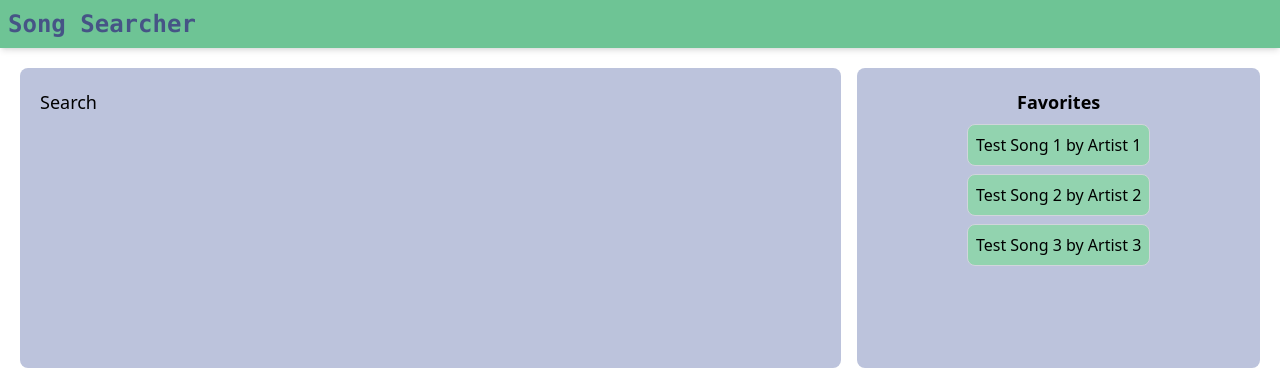
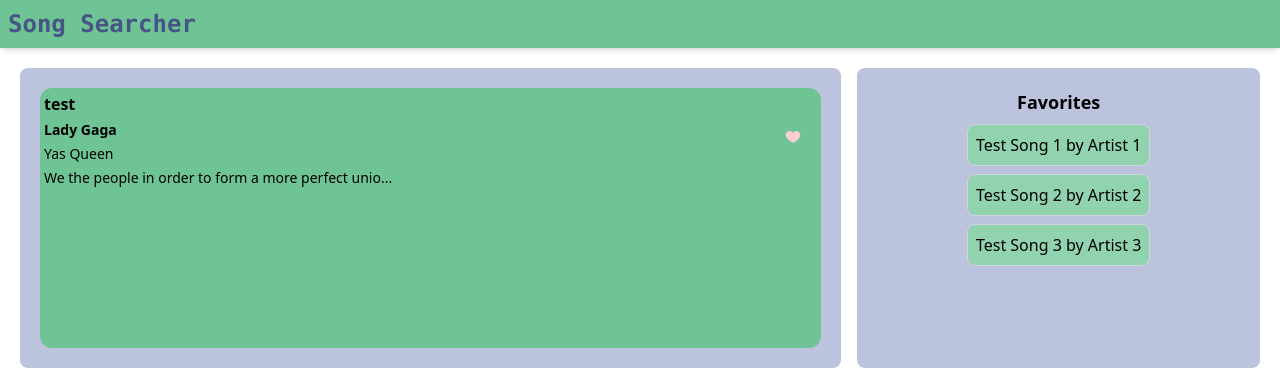
Before and after one commit to 251027-Java/SongSearcher, a React (Vite) app in the folder SongSearcherFrontend/: page /login in a window 1280 px wide. Both pictures are taken after a click on the button "Login". Shown: the top 382 px of the page. Built offline with nearby package versions, Linux system fonts and the light colour scheme; no server answers.

Commit message:
Add react-icons, and simple SearchSongItem component

```diff
--- a/SongSearcherFrontend/package.json
+++ b/SongSearcherFrontend/package.json
@@ -14,6 +14,7 @@
     "@tanstack/react-query": "^5.90.12",
     "react": "^19.2.0",
     "react-dom": "^19.2.0",
+    "react-icons": "^5.5.0",
     "react-router-dom": "^7.10.0",
     "react-select": "^5.10.2",
     "tailwindcss": "^4.1.17"
--- a/SongSearcherFrontend/src/Components/SearchBox.jsx
+++ b/SongSearcherFrontend/src/Components/SearchBox.jsx
@@ -1,8 +1,19 @@
+import SearchSongItem from "./SearchSongItem";
+
 const SearchBox = () => {
-
   return (
     <div className="flex col-span-2 h-75 bg-slate-200 rounded-lg p-5">
-      <h1 className="text-lg ">Search</h1>
+      <SearchSongItem
+        song={{
+          id: "fake",
+          title: "test",
+          length: 0,
+          lyrics:
+            "We the people in order to form a more perfect union establish justice and provide something like houses.",
+          album: { id: "fake", title: "Yas Queen", releaseYear: 1997 },
+          artists: [{ id: "fake", name: "Lady Gaga" }],
+        }}
+      />
     </div>
   );
 };
--- /dev/null
+++ b/SongSearcherFrontend/src/Components/SearchSongItem.jsx
@@ -0,0 +1,24 @@
+import { MAX_LENGTH } from "../constants";
+import { FcLikePlaceholder } from "react-icons/fc";
+
+const SearchSongItem = ({ song }) => {
+  return (
+    <div className="relative p-1 bg-mint-400 w-full rounded-xl">
+      <div className="flex flex-col gap-1">
+        <h2 className="font-bold text-md">{song.title}</h2>
+        <div>
+          {song.artists.map((artist) => (
+            <h3 id={artist.id} className="text-sm font-bold">{artist.name}</h3>
+          ))}
+        </div>
+        <p className="text-sm">{song.album.title}</p>
+        <p className="text-sm">{song.lyrics.substring(0, MAX_LENGTH) + "..."}</p>
+      </div>
+      <button className="absolute right-5 top-10">
+        <FcLikePlaceholder />
+      </button>
+    </div>
+  );
+};
+
+export default SearchSongItem;
--- a/SongSearcherFrontend/src/constants.js
+++ b/SongSearcherFrontend/src/constants.js
@@ -1,3 +1,5 @@
 export const BASE_URL = "http://localhost:8080/api";
 
 export const MODEL_TYPE = { ALBUM: "album", ARTIST: "artist", SONG: "song" };
+
+export const MAX_LENGTH = 50;
```
Also changed, not shown: 1 other file (tests, documents, lock files or other folders).
